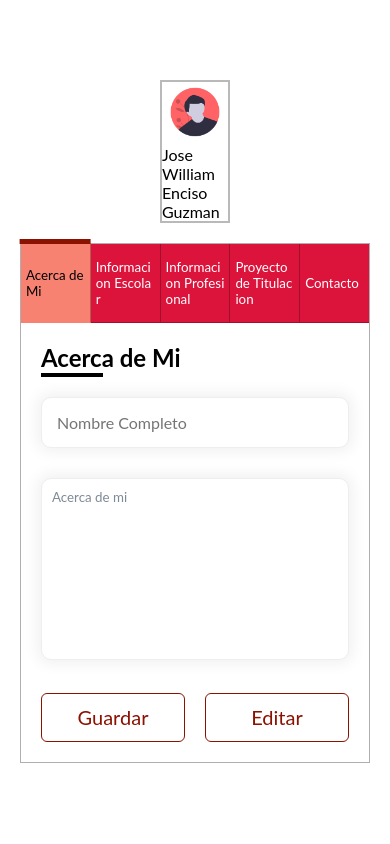
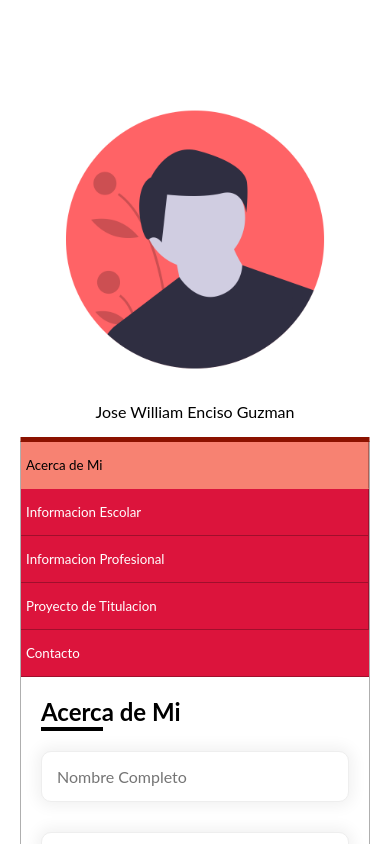
Before and after one commit to jenciso22/uagwebpage, a React (Create React App) app: page /tabs in a window 390 px wide. Shown: the top 844 px of the page. Built offline with nearby package versions, Linux system fonts and the light colour scheme.

Commit message:
Terminando perfil alumno

```diff
--- a/src/Components/Perfil/Tabs.css
+++ b/src/Components/Perfil/Tabs.css
@@ -40,7 +40,6 @@
   justify-content: center;
   align-items: center;
   flex-direction: column;
-  width: 20%;
   background: #fff;
   height: 800px;
   border: 2px solid rgba(0, 0, 0, 0.274);
@@ -254,6 +253,29 @@ legend{
     width: 100%;
     flex-basis: 100%;
   }
+
+  .container1{
+      border: none;
+      width: 300px;
+      height: 400px;
+  }
+}
+
+@media screen and (max-width: 820px){
+    .bloc-tabs{
+      flex-direction: column;
+    }
+    .container1{
+      width: 200px;
+      height: 300px;
+  }
+}
+
+@media screen and (max-width: 430px){
+  .container1{
+      width: 100%;
+      height: 300px;
+  }
 }
 
 /*
```
